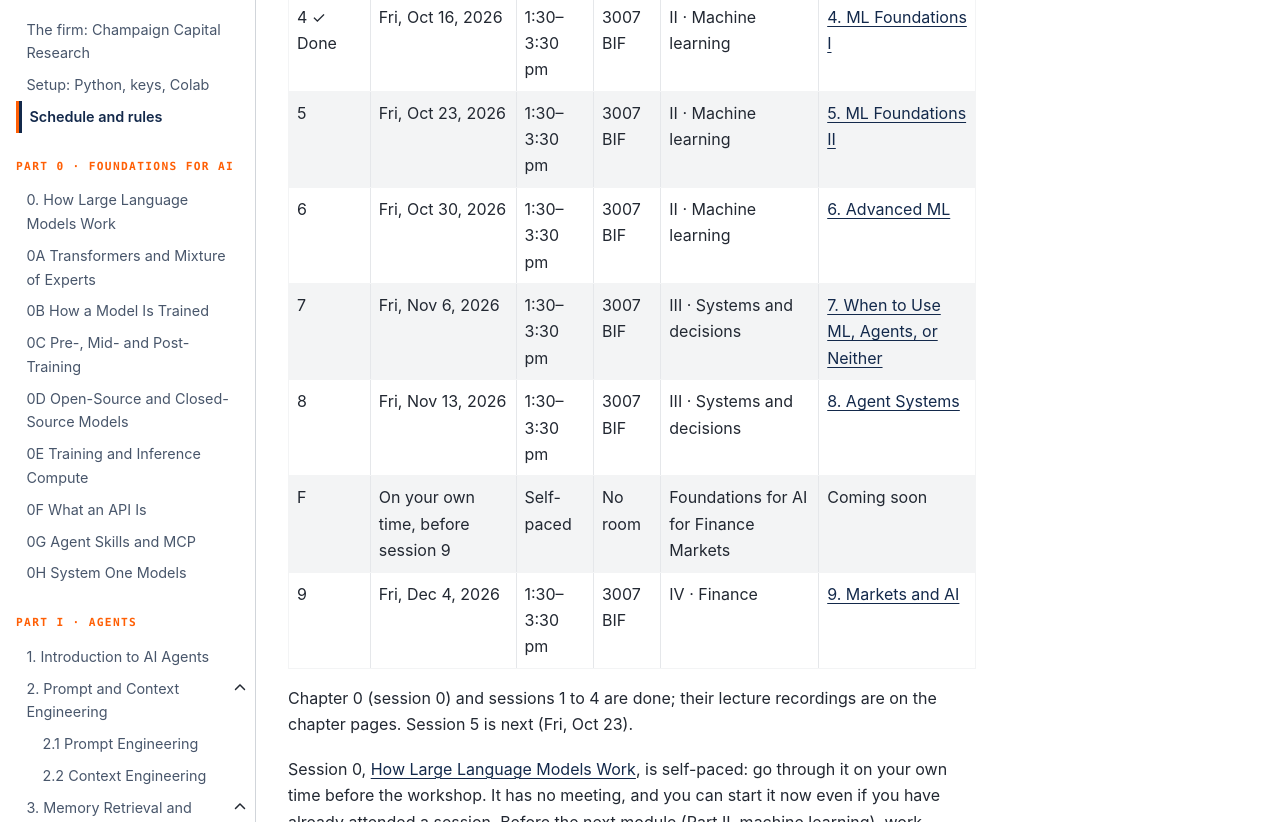
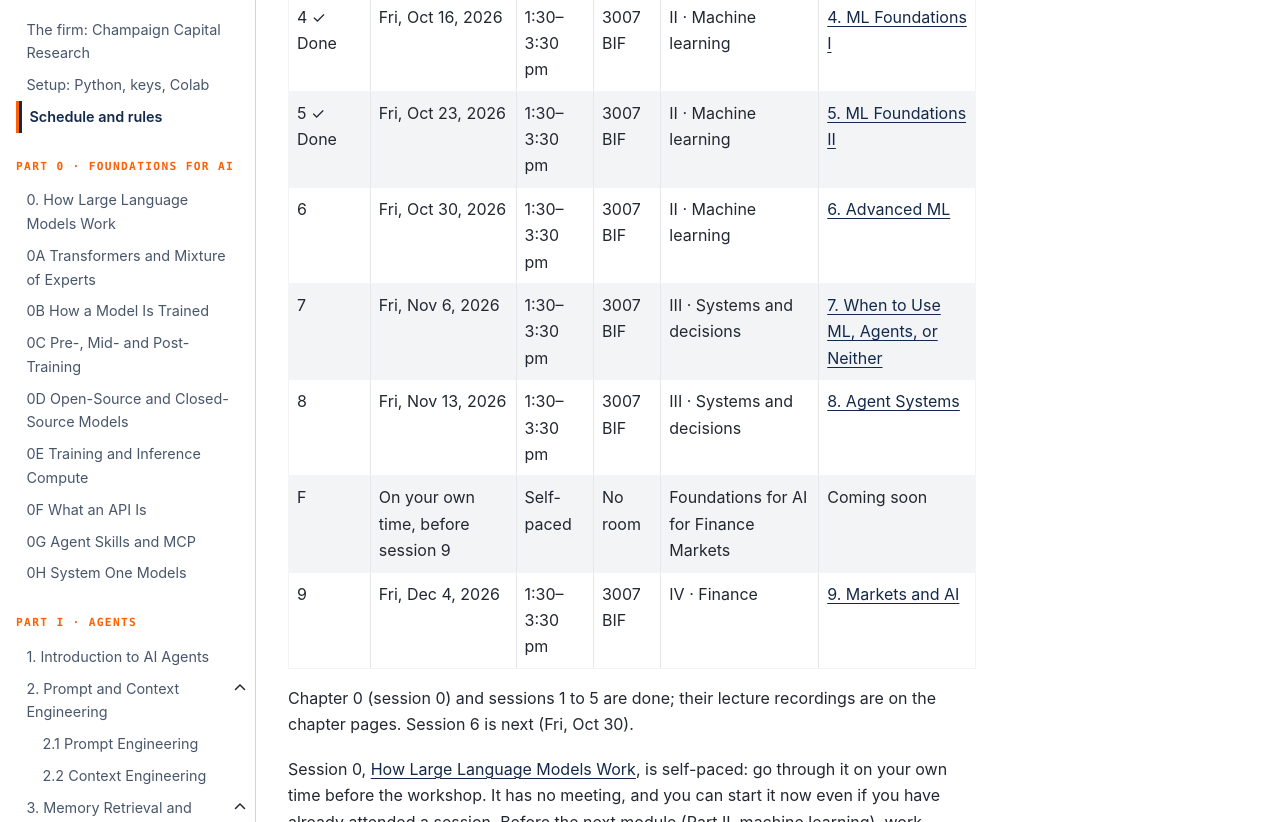
Before and after one commit to ashcastelinocs124/msba-ai-workshop, a Jupyter Book: the page built from book/schedule.md, in a window 1280 px wide and 1400 px high, scrolled down 999 px. Shown: the part 212-1034 px from the top of the window. Built offline with Jupyter Book 1.0.4 settings and Sphinx 7.4.7 and the Sphinx Book theme 1.1.4, drawn with Linux system fonts in a browser that asks for light colours.

Commit message:
Mark session 5 as done and session 6 as next

```diff
--- a/book/schedule.md
+++ b/book/schedule.md
@@ -20,14 +20,14 @@
 | 3 ✓ Done | Fri, Oct 2, 2026 | 1:30–3:30 pm | 2043 BIF | I · Agents | [3. Memory Retrieval and RAG](ch03-memory-rag.md) |
 | F | On your own time, before session 4 | Self-paced | No room | Foundations for ML | [Foundations for ML](mlf-foundations.md) |
 | 4 ✓ Done | Fri, Oct 16, 2026 | 1:30–3:30 pm | 3007 BIF | II · Machine learning | [4. ML Foundations I](ch04-ml-foundations-1.md) |
-| 5 | Fri, Oct 23, 2026 | 1:30–3:30 pm | 3007 BIF | II · Machine learning | [5. ML Foundations II](ch05-ml-foundations-2.md) |
+| 5 ✓ Done | Fri, Oct 23, 2026 | 1:30–3:30 pm | 3007 BIF | II · Machine learning | [5. ML Foundations II](ch05-ml-foundations-2.md) |
 | 6 | Fri, Oct 30, 2026 | 1:30–3:30 pm | 3007 BIF | II · Machine learning | [6. Advanced ML](ch06-advanced-ml.md) |
 | 7 | Fri, Nov 6, 2026 | 1:30–3:30 pm | 3007 BIF | III · Systems and decisions | [7. When to Use ML, Agents, or Neither](ch07-ml-agents-or-neither.md) |
 | 8 | Fri, Nov 13, 2026 | 1:30–3:30 pm | 3007 BIF | III · Systems and decisions | [8. Agent Systems](ch08-agent-systems.md) |
 | F | On your own time, before session 9 | Self-paced | No room | Foundations for AI for Finance Markets | Coming soon |
 | 9 | Fri, Dec 4, 2026 | 1:30–3:30 pm | 3007 BIF | IV · Finance | [9. Markets and AI](ch09-markets-and-ai.md) |
 
-Chapter 0 (session 0) and sessions 1 to 4 are done; their lecture recordings are on the chapter pages. Session 5 is next (Fri, Oct 23).
+Chapter 0 (session 0) and sessions 1 to 5 are done; their lecture recordings are on the chapter pages. Session 6 is next (Fri, Oct 30).
 
 Session 0, [How Large Language Models Work](ch00-how-llms-work.md), is self-paced: go through it on your own time before the workshop. It has no meeting, and you can start it now even if you have already attended a session. Before the next module (Part II, machine learning), work through [Foundations for ML](mlf-foundations.md) the same way: prices and returns, risk, benchmarks, financial and macro data, and the statistics the models use.
 
```
Also changed, not shown: book/landing/index.html (+6 -6 lines).
